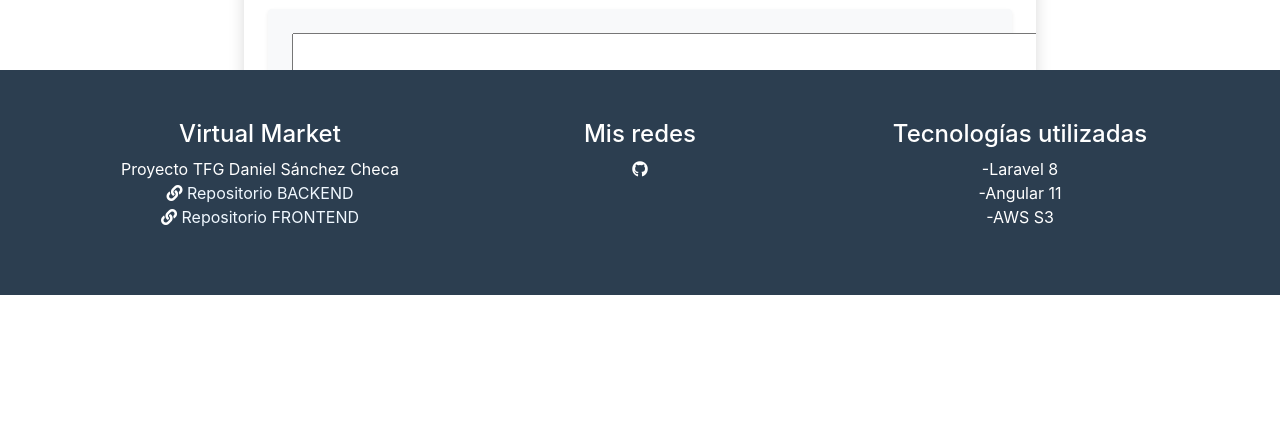
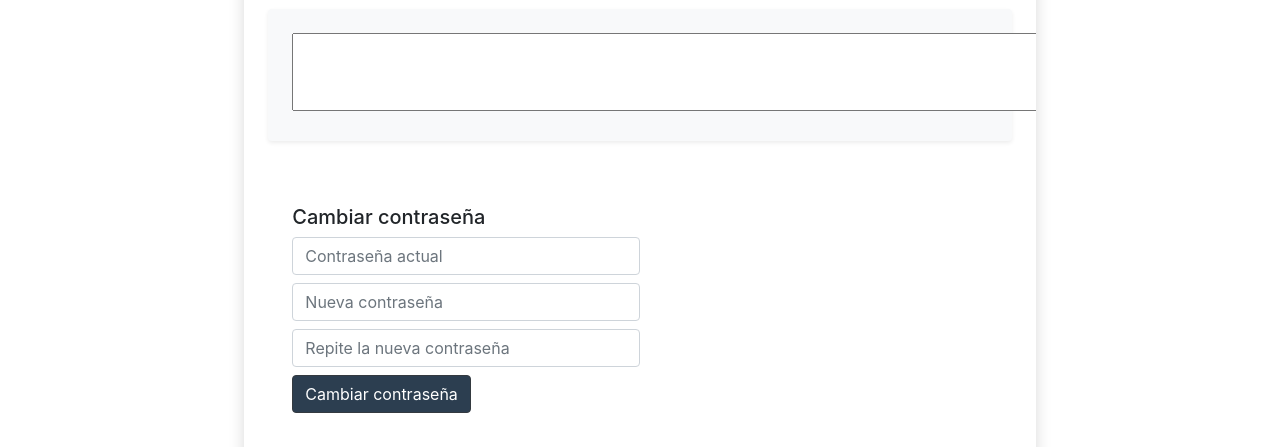
Before and after one commit to SanchezCheca/VirtualMarket-FRONTEND, an Angular app: page /editProfile in a window 1280 px wide. Shown: the part 505-952 px from the top of the page. Before the commit the page ends 800 px from the top, so only its background shows below. Built offline with nearby package versions, Linux system fonts and the light colour scheme.

Commit message:
Cambio de contraseña terminado

```diff
--- a/src/app/components/edit-profile/edit-profile.component.html
+++ b/src/app/components/edit-profile/edit-profile.component.html
@@ -42,7 +42,19 @@
                     </div>
                 </div>-->
             </form>
+            <!--Apartado cambiar contraseña-->
+            <div class="p-5">
+                <h5 class="mb-0">Cambiar contraseña</h5>
+                <form [formGroup]="resetPasswordForm" (ngSubmit)="onSubmitPassword()" class="w-50">
+                    <input type="password" class="form-control mt-2" id="currentPassword" formControlName="currentPassword" minlength="8" placeholder="Contraseña actual" />
+                    <input type="password" class="form-control mt-2" id="newPassword" formControlName="newPassword" minlength="8" placeholder="Nueva contraseña" />
+                    <input type="password" class="form-control mt-2" id="newPassword2" formControlName="newPassword2" minlength="8" placeholder="Repite la nueva contraseña" />
+                    <button type="submit" class="btn btn-dark mt-2">Cambiar contraseña</button>
+                </form>
+            </div>
+
+
         </div>
     </div>
 </div>
-<app-footer class="fixed-bottom"></app-footer>
+<app-footer></app-footer>
--- a/src/app/components/edit-profile/edit-profile.component.ts
+++ b/src/app/components/edit-profile/edit-profile.component.ts
@@ -14,6 +14,7 @@ export class EditProfileComponent implements OnInit {
   image: any; //Recurso de imagen para subirla
   user: any;
   editProfileForm: FormGroup;
+  resetPasswordForm: FormGroup;
   profileImage: any;  //url de la imagen de perfil
 
   constructor(private profileService: ProfileService, private loginService: LoginService, private formBuilder: FormBuilder) {
@@ -32,12 +33,22 @@ export class EditProfileComponent implements OnInit {
       this.profileImage = 'http://localhost:8000/defaultUserImage.png';
     }
 
+    this.resetPasswordForm = this.formBuilder.group({
+      currentPassword: ['', [Validators.required]],
+      newPassword: ['', [Validators.required]],
+      newPassword2: ['']
+    })
+
   }
 
   ngOnInit(): void {
 
   }
 
+  /**
+   * Botón 'guardar cambios'
+   * @returns
+   */
   onSubmit() {
     if (this.editProfileForm.invalid) {
       return;
@@ -63,6 +74,28 @@ export class EditProfileComponent implements OnInit {
   }
 
   /**
+   * Botón 'cambiar contraseña'
+   */
+  onSubmitPassword() {
+    if (this.resetPasswordForm.invalid) {
+      return;
+    }
+    let passwordData = this.resetPasswordForm.value;
+    const currentPassword = passwordData.currentPassword;
+    const newPassword = passwordData.newPassword;
+
+    this.profileService.resetPassword(currentPassword, newPassword).subscribe(
+      (response: any) => {
+        console.log(response);
+      },
+      (error: any) => {
+        console.log(error);
+      }
+    );
+
+  }
+
+  /**
    * Se ha seleccionado una imagen, la guarda
    * @param event
    */
--- a/src/app/services/profile.service.ts
+++ b/src/app/services/profile.service.ts
@@ -55,4 +55,14 @@ export class ProfileService {
     return this.http.post(url, { 'username': username }, { headers: headers });
   }
 
+  public resetPassword = (currentPassword: any, newPassword: any) => {
+    let username = this.loginService.getUser().username;
+
+    const url = environment.dirBack + 'resetPassword';
+
+    let headers = new HttpHeaders({ Authorization: `Bearer ${this.loginService.getUser().access_token}`, 'Content-Type': 'application/json'});
+
+    return this.http.post(url, { 'username': username, 'currentPassword': currentPassword, 'newPassword': newPassword }, { headers: headers });
+  }
+
 }
```
